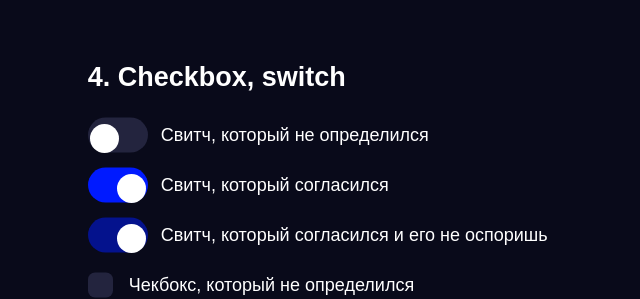
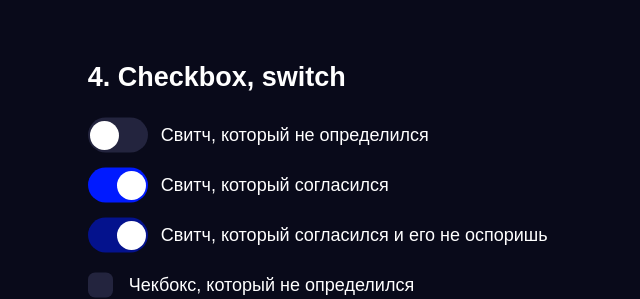
Before and after one commit to ShaggyBa/Small_UI_Library, a plain HTML site: page index.html in a window 1280 px wide. Shown: the part 860-1159 px from the top of the page, 315-955 px from the left. Drawn offline with Linux system fonts and the light colour scheme.

Commit message:
switch element fix

```diff
--- a/src/styles/switch.css
+++ b/src/styles/switch.css
@@ -39,7 +39,7 @@
 
 	position: absolute;
 	left: 2px;
-	top: -1.5px;
+	top: -4.5px;
 
 	width: 29px;
 	height: 29px;
```
